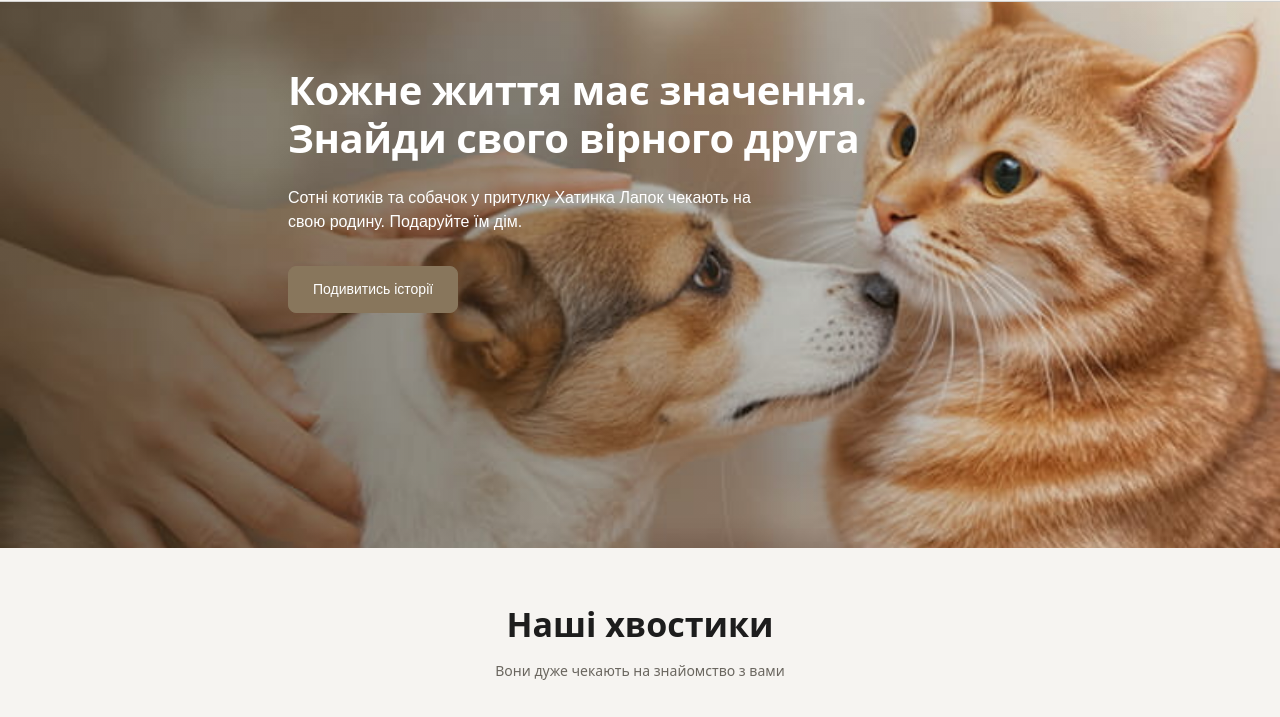
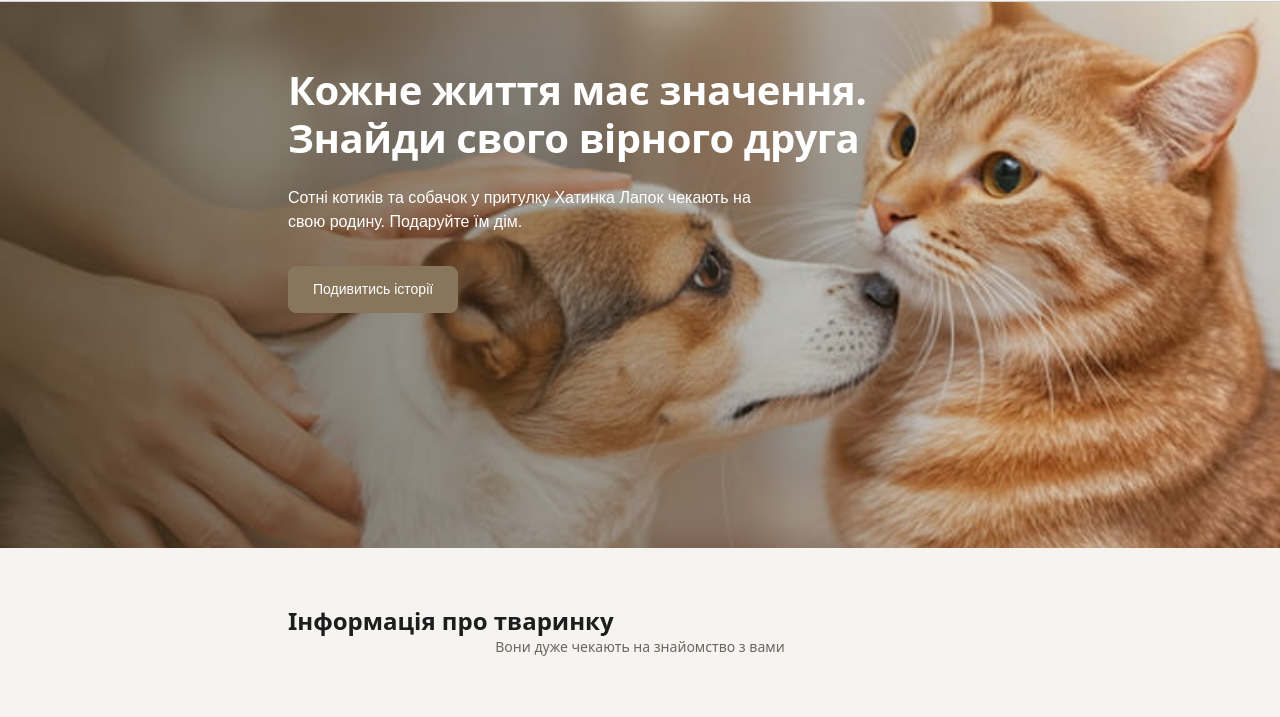
Before and after one commit to Bohdan-Melnyk477/Tailed-House, a plain HTML site: page index.html in a window 1280 px wide. Shown: the part 79-796 px from the top of the page. Drawn offline with Linux system fonts and the light colour scheme; no server answers.

Commit message:
Deploying to gh-pages from @ Bohdan-Melnyk477/Tailed-House@28edf93abff8cabdbb6c0d3a07084d3273b9e69b 🚀

```diff
--- a/index.html
+++ b/index.html
@@ -95,7 +95,7 @@
 
       <section class="pets" id="pets">
   <div class="container">
-    <h2 class="pets__title">Наші хвостики</h2>
+    <h2 id="petModalTitle">Інформація про тваринку</h2>
     <p class="pets__subtitle">Вони дуже чекають на знайомство з вами</p>
 
     <nav
```
